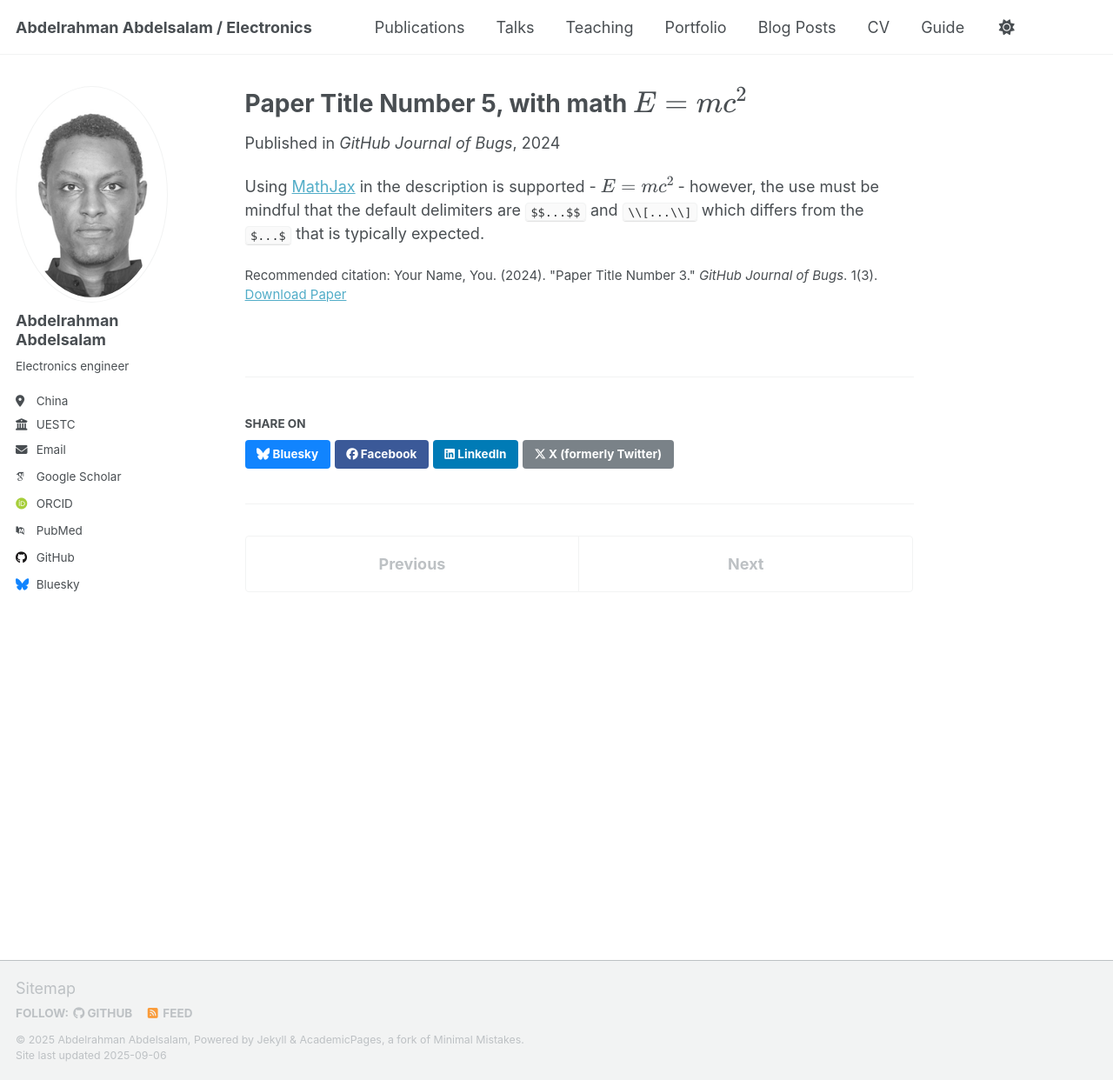
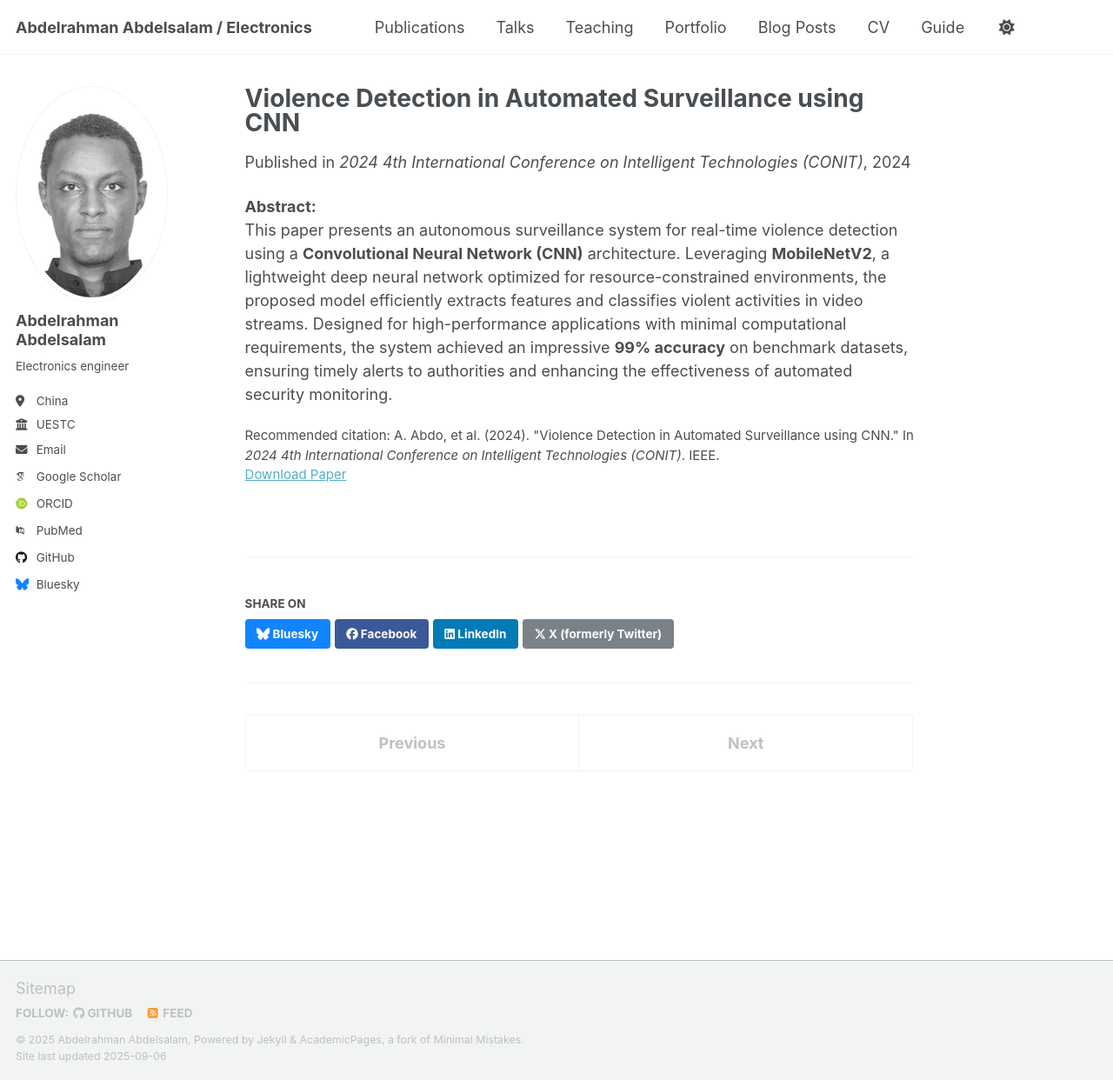
Before and after one commit to abdelrahman-dip/abdelrahmanosman.github.io, a Jekyll site: the page built from _publications/2025-06-08-paper-title-number-5.md, in a window 1280 px wide and 1242 px high. Shown: the whole window at 87% size. Built offline with Jekyll 4.4.1, drawn with Linux system fonts in a browser that asks for light colours; some web fonts are replaced; a script that is not in the unit is left out.

Commit message:
Update 2025-06-08-paper-title-number-5.md

```diff
--- a/_publications/2025-06-08-paper-title-number-5.md
+++ b/_publications/2025-06-08-paper-title-number-5.md
@@ -1,13 +1,14 @@
 ---
-title: "Paper Title Number 5, with math $$E=mc^2$$"
+title: "Violence Detection in Automated Surveillance using CNN"
 collection: publications
 category: conferences
-permalink: /publication/2024-02-17-paper-title-number-4
-excerpt: 'This paper is about a famous math equation, $$E=mc^2$$'
-date: 2024-02-17
-venue: 'GitHub Journal of Bugs'
-paperurl: 'http://academicpages.github.io/files/paper3.pdf'
-citation: 'Your Name, You. (2024). &quot;Paper Title Number 3.&quot; <i>GitHub Journal of Bugs</i>. 1(3).'
+permalink: /publication/2024-06-violence-detection-cnn
+excerpt: 'Autonomous surveillance system for real-time violence detection using CNN and MobileNetV2 architecture.'
+date: 2024-06-20
+venue: '2024 4th International Conference on Intelligent Technologies (CONIT)'
+paperurl: 'https://ieeexplore.ieee.org/document/10626390'
+citation: 'A. Abdo, et al. (2024). "Violence Detection in Automated Surveillance using CNN." In <i>2024 4th International Conference on Intelligent Technologies (CONIT)</i>. IEEE.'
 ---
 
-Using [MathJax](https://www.mathjax.org/) in the description is supported - $$E=mc^2$$ - however, the use must be mindful that the default delimiters are `$$...$$` and `\\[...\\]` which differs from the `$...$` that is typically expected.
+**Abstract:**
+This paper presents an autonomous surveillance system for real-time violence detection using a **Convolutional Neural Network (CNN)** architecture. Leveraging **MobileNetV2**, a lightweight deep neural network optimized for resource-constrained environments, the proposed model efficiently extracts features and classifies violent activities in video streams. Designed for high-performance applications with minimal computational requirements, the system achieved an impressive **99% accuracy** on benchmark datasets, ensuring timely alerts to authorities and enhancing the effectiveness of automated security monitoring.
```
